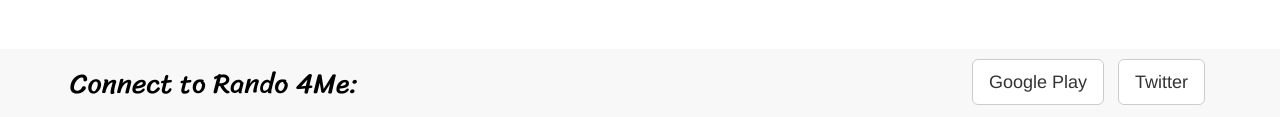
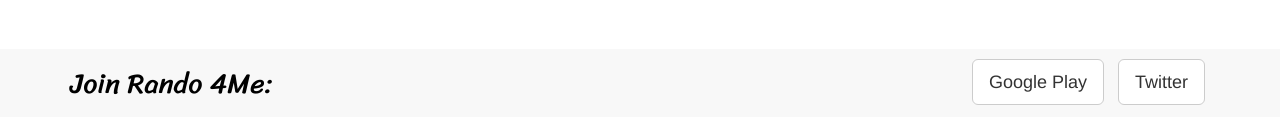
Before and after one commit to RandoApp/Rando, a website: page template/share.template.html in a window 1280 px wide. Shown: the part 681-798 px from the top of the page. Drawn offline with nearby package versions, Linux system fonts and the light colour scheme.

Commit message:
Fix review comments

```diff
--- a/template/share.template.html
+++ b/template/share.template.html
@@ -20,6 +20,8 @@
   <meta http-equiv="imagetoolbar" content="no" />
 
   <title>Rando 4Me</title>
+
+  <link rel="icon" href="https://rando4.me/favicon.ico">
 
   <link href="https://rando4.me/site/css/bootstrap.min.css" rel="stylesheet">
   <link href="https://fonts.googleapis.com/css?family=Sriracha" rel="stylesheet">
@@ -177,7 +179,7 @@
     <div id="contact" class="container">
         <div class="row">
             <div class="col-lg-6">
-                <h2>Connect to Rando 4Me:</h2>
+                <h2>Join Rando 4Me:</h2>
             </div>
             <div class="col-lg-6">
                 <ul class="list-inline banner-social-buttons">
```
